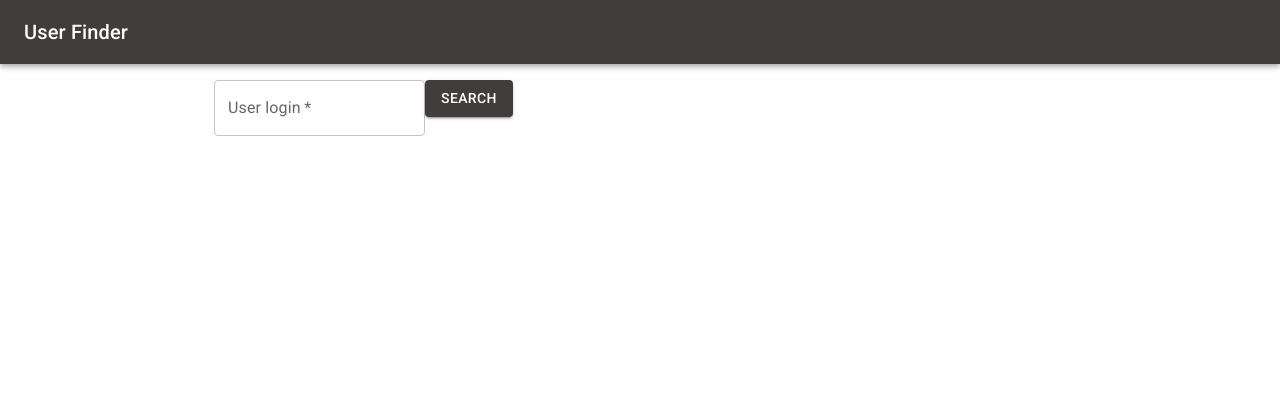
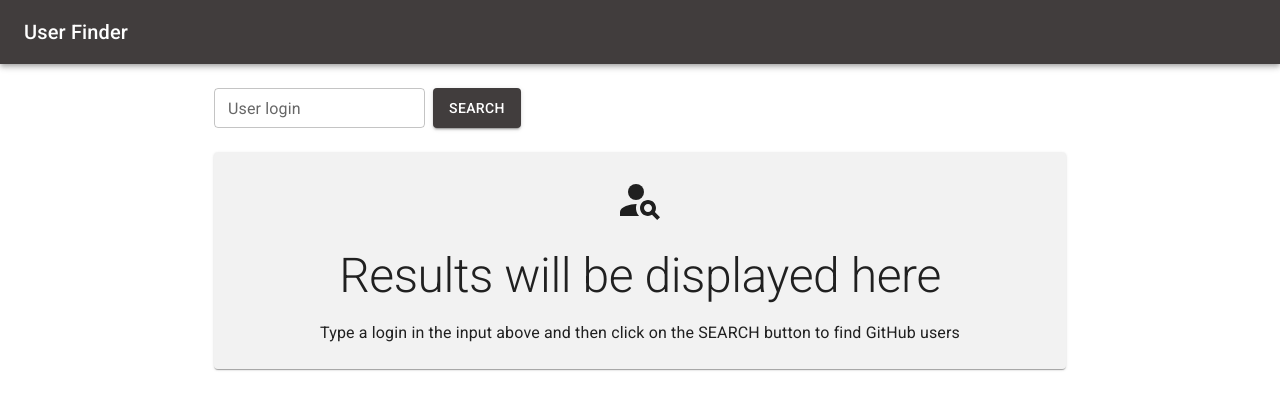
Before and after one commit to Mauriciots/github-user-finder, a React (Create React App) app: page / in a window 1280 px wide. Shown: the top 410 px of the page. Built offline with nearby package versions, Linux system fonts and the light colour scheme.

Commit message:
Added: search feedback: empty, not-found and failure

```diff
--- a/package.json
+++ b/package.json
@@ -6,6 +6,7 @@
     "@emotion/react": "^11.7.0",
     "@emotion/styled": "^11.6.0",
     "@fontsource/roboto": "^4.5.1",
+    "@mui/icons-material": "^5.2.4",
     "@mui/material": "^5.2.3",
     "@testing-library/jest-dom": "^5.11.4",
     "@testing-library/react": "^11.1.0",
--- /dev/null
+++ b/src/components/Result/FeedbackCard.tsx
@@ -0,0 +1,57 @@
+import React from 'react'
+
+import { Box, Paper, Typography } from '@mui/material'
+import { useTheme } from '@mui/material/styles'
+import {
+  PersonSearchSharp as PersonSearchIcon,
+  SearchOffSharp as SearchOffIcon,
+  SentimentDissatisfiedSharp as SadIcon,
+} from '@mui/icons-material'
+
+interface Props {
+  type: 'empty' | 'notFound' | 'error'
+}
+
+const feedbackElements = {
+  'empty': {
+    icon: <PersonSearchIcon />,
+    title: 'Results will be displayed here',
+    body: 'Type a login in the input above and then click on the SEARCH button to find GitHub users',
+  },
+  'notFound': {
+    icon: <SearchOffIcon />,
+    title: 'Nothing has been found',
+    body: 'The search has been successfully completed but no matching user has been found',
+  },
+  'error': {
+    icon: <SadIcon />,
+    title: 'Search cannot be completed',
+    body: 'An expected failure is preventing the search completion. You can try again later',
+  },
+}
+
+const Empty: React.FC<Props> = ({ type }) => {
+  const { palette, spacing } = useTheme()
+  const { icon, title, body } = feedbackElements[type]
+
+  return (
+    <Paper
+      sx={{
+        padding: spacing(3),
+        backgroundColor: palette.secondary.main,
+        display: 'flex',
+        flexFlow: 'column wrap',
+        alignItems: 'center',
+        rowGap: spacing(2),
+      }}
+    >
+      <Box sx={{ '& svg': { fontSize: '48px' } }}>
+        {icon}
+      </Box>
+      <Typography variant="h2">{title}</Typography>
+      <Typography variant="body1">{body}</Typography>
+    </Paper>
+  )
+}
+
+export default Empty
--- a/src/components/Result/index.tsx
+++ b/src/components/Result/index.tsx
@@ -3,32 +3,47 @@ import React, { useState, useEffect } from 'react'
 import User from '../../service/User'
 import { getUsers } from '../../service/searchUserService'
 import Table from './Table'
+import FeedbackCard from './FeedbackCard'
+import { CircularProgress } from '@mui/material'
 
 interface Props {
   query: string
 }
 
-interface ResultState {
+interface SearchResult {
+  fail?: boolean
   data?: User[]
   totalCount: number
   page: number
 }
 
 const Result: React.FC<Props> = ({ query }) => {
-  const [state, setState] = useState<ResultState>({
+  const [loading, setLoading] = useState(false)
+  const [searchResult, setSearchResult] = useState<SearchResult>({
     totalCount: 0,
     page: 0,
   })
 
-  const loadPage = (page = 0): void => {
-    getUsers(query, page + 1)
-      .then(result => {
-        setState({
-          data: result.items,
-          totalCount: result.total_count,
-          page,
-        })
+  const loadPage = async (page = 0): Promise<void> => {
+    setLoading(true)
+    try {
+      const result = await getUsers(query, page + 1)
+      setSearchResult({
+        fail: false,
+        data: result.items,
+        totalCount: result.total_count,
+        page,
       })
+      setLoading(false)
+    } catch(_error) {
+      setSearchResult({
+        fail: true,
+        data: undefined,
+        totalCount: 0,
+        page: 0,
+      })
+      setLoading(false)
+    }
   }
 
   useEffect(() => {
@@ -37,16 +52,28 @@ const Result: React.FC<Props> = ({ query }) => {
     }
   }, [query])
 
+  if (!query) {
+    return <FeedbackCard type="empty" />
+  }
+
+  if (loading) {
+    return <CircularProgress />
+  }
+
+  if (searchResult.fail) {
+    return <FeedbackCard type="error" />
+  }
+
   return (
     <>
-      {state.data && (
+      {searchResult.data?.length ? (
         <Table
-          {...state}
-          data={state.data}
+          {...searchResult}
+          data={searchResult.data}
           rowsPerPage={9}
           onPageChange={loadPage}
         />
-      )}
+      ) : <FeedbackCard type="notFound" />}
     </>
   )
 }
--- /dev/null
+++ b/src/components/Search/Form.tsx
@@ -0,0 +1,32 @@
+import React, { FormEventHandler } from 'react'
+
+import { Box } from '@mui/material'
+import { useTheme } from '@mui/material/styles'
+
+interface Props {
+  onSubmit: FormEventHandler
+  children: JSX.Element[]
+}
+
+const Form: React.FC<Props> = ({ onSubmit, children }) => {
+  const { spacing } = useTheme()
+
+  return (
+    <Box
+      component="form"
+      autoComplete="off"
+      noValidate
+      paddingTop={2}
+      onSubmit={onSubmit}
+      sx={{
+        display: 'flex',
+        paddingY: spacing(3),
+        columnGap: spacing(1),
+      }}
+    >
+      {[...children]}
+    </Box>
+  )
+}
+
+export default Form
--- a/src/components/Search/index.tsx
+++ b/src/components/Search/index.tsx
@@ -1,6 +1,8 @@
 import React, { ChangeEventHandler, FormEventHandler, useState } from 'react'
 
-import { Box, TextField, Button } from '@mui/material'
+import { TextField, Button } from '@mui/material'
+
+import Form from './Form'
 
 interface SearchProps {
   onSubmit: (login: string) => void
@@ -8,25 +10,23 @@ interface SearchProps {
 
 const Search: React.FC<SearchProps> = ({ onSubmit }) => {
   const [login, setLogin] = useState('')
+  const [invalid, setInvalid] = useState(false)
 
   const handleLoginChange: ChangeEventHandler<HTMLInputElement> = (e) => {
     setLogin(e.target.value)
+    setInvalid(!e.target.value.trim())
   }
 
   const handleFormSubmit: FormEventHandler = (e) => {
     e.preventDefault()
+    setInvalid(!login.trim())
     if (login) {
       onSubmit(login)
     }
   }
 
   return (
-    <Box
-      component="form"
-      autoComplete="off"
-      paddingTop={2}
-      onSubmit={handleFormSubmit}
-    >
+    <Form onSubmit={handleFormSubmit}>
       <TextField
         id="user-login"
         name="login"
@@ -34,10 +34,13 @@ const Search: React.FC<SearchProps> = ({ onSubmit }) => {
         variant="outlined"
         onChange={handleLoginChange}
         value={login}
-        required
+        error={invalid}
+        helperText={invalid && 'Please enter a value'}
       />
-      <Button variant="contained" type="submit">Search</Button>
-    </Box>
+      <Button variant="contained" type="submit">
+        Search
+      </Button>
+    </Form>
   )
 }
 
--- a/src/theme/index.ts
+++ b/src/theme/index.ts
@@ -1,9 +1,41 @@
 import { createTheme } from '@mui/material/styles'
+
+const customBlack = '#413D3D'
+const customLightGrey = '#D3D3D34A'
 
 const theme = createTheme({
   palette: {
     primary: {
-      main: '#413D3D',
+      main: customBlack,
+    },
+    secondary: {
+      main: customLightGrey,
+    },
+  },
+  components: {
+    MuiTextField: {
+      defaultProps: {
+        size: 'small',
+      },
+    },
+    MuiButton: {
+      styleOverrides: {
+        root: {
+          height: '40px',
+        },
+      },
+    },
+    MuiTableHead: {
+      styleOverrides: {
+        root: {
+          backgroundColor: customLightGrey,
+        },
+      },
+    },
+  },
+  typography: {
+    h2: {
+      fontSize: '3rem',
     },
   },
 })
```
Also changed, not shown: src/components/Result/Table.tsx (+11 -1 lines), .eslintrc.json, 1 other file (tests, documents, lock files or other folders).
